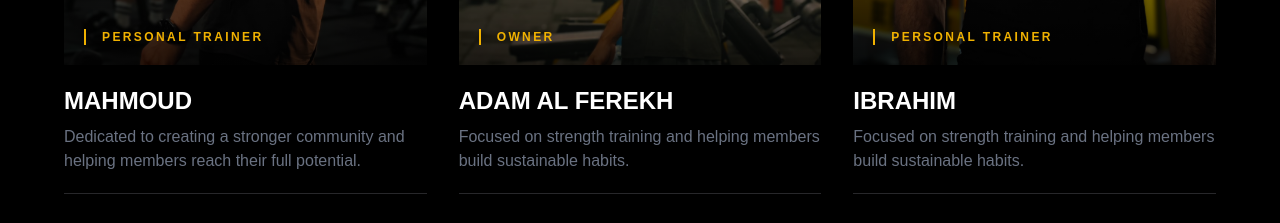
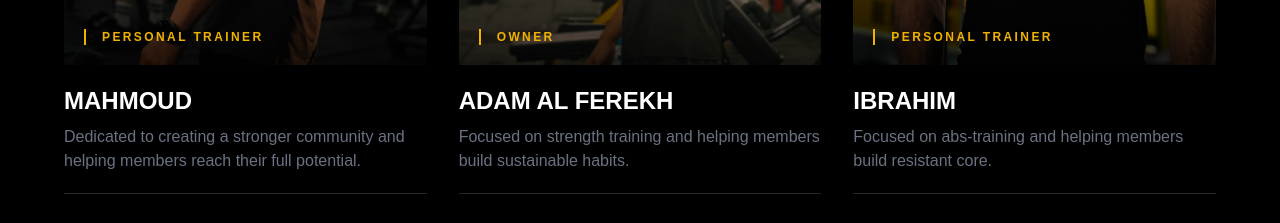
Before and after one commit to AdamAlFerekh/gym-landing-website, a Next.js app: page / in a window 1280 px wide. Shown: the part 2500-2723 px from the top of the page. Built offline with nearby package versions, Linux system fonts and the light colour scheme.

Commit message:
Update trainer names to first names -V3

```diff
--- a/data/team.ts
+++ b/data/team.ts
@@ -21,8 +21,7 @@ export const teamMembers: TeamMember[] = [
     id: 3,
     name: "Ibrahim",
     role: "Personal Trainer",
-    description:
-      "Focused on strength training and helping members build sustainable habits.",
+    description: "Focused on abs-training and helping members build resistant core.",
     image: "/team/bob_trainer.jpg",
   },
 ];
```
